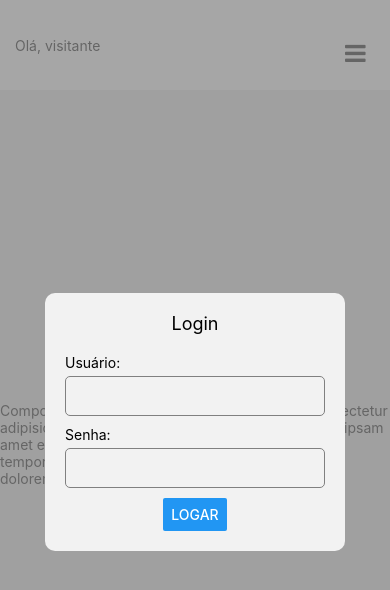
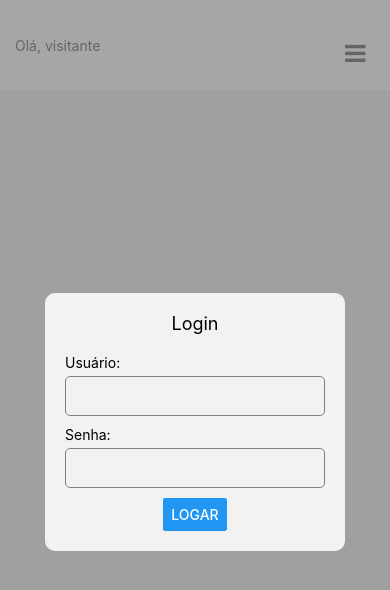
Before and after one commit to Arthurmendescouto/restic_epidemia, a React Native app: screen / in a window 390 px wide. Shown: the top 590 px of the page. Built offline with nearby package versions, Linux system fonts and the light colour scheme.

Commit message:
feature: iniciando css da pagina main

```diff
--- a/src/components/main/index.tsx
+++ b/src/components/main/index.tsx
@@ -1,6 +1,8 @@
 import React from 'react';
 import { View, Text, Button } from 'react-native';
 import { NavigationProp } from '@react-navigation/native';
+import styled from 'styled-components';
+import { styles } from './styles';
 
 type MainProps = {
   navigation: NavigationProp<any>;
@@ -8,10 +10,15 @@ type MainProps = {
 
 const Main: React.FC<MainProps> = ({ navigation }) => {
   return (
-    <View>
-      <Text>Componente Main Lorem ipsum dolor sit amet consectetur adipisicing elit. Recusandae porro voluptatem nulla, ipsam amet earum quidem ab esse temporibus id facere tempora. Facere earum magnam quam dignissimos dolorem, aut distinctio?</Text>
+    <View style={styles.container}>
+      <View style={styles.section}>
+      <Text style={styles.title}></Text>
+      </View>
+
 
     </View>
+
+
   );
 };
 
--- a/src/components/main/styles.ts
+++ b/src/components/main/styles.ts
@@ -8,4 +8,10 @@ export const styles = StyleSheet.create({
       alignItems: 'center',
       justifyContent: 'center',
     },
+    section:{
+
+    },
+    title:{
+
+    },
   });
```
